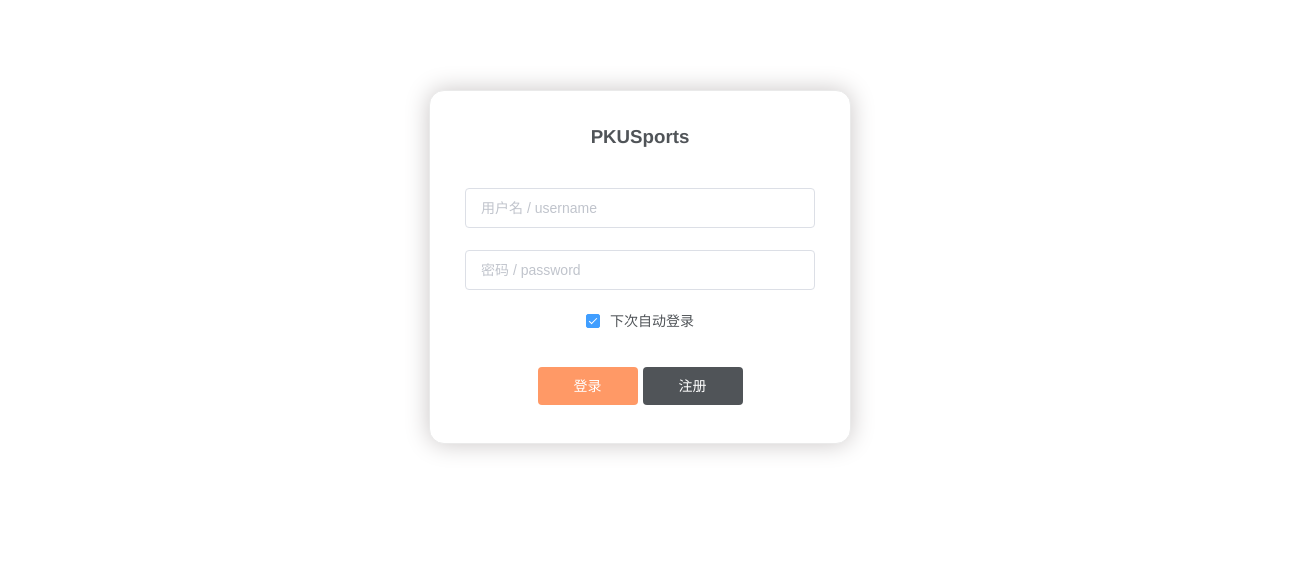
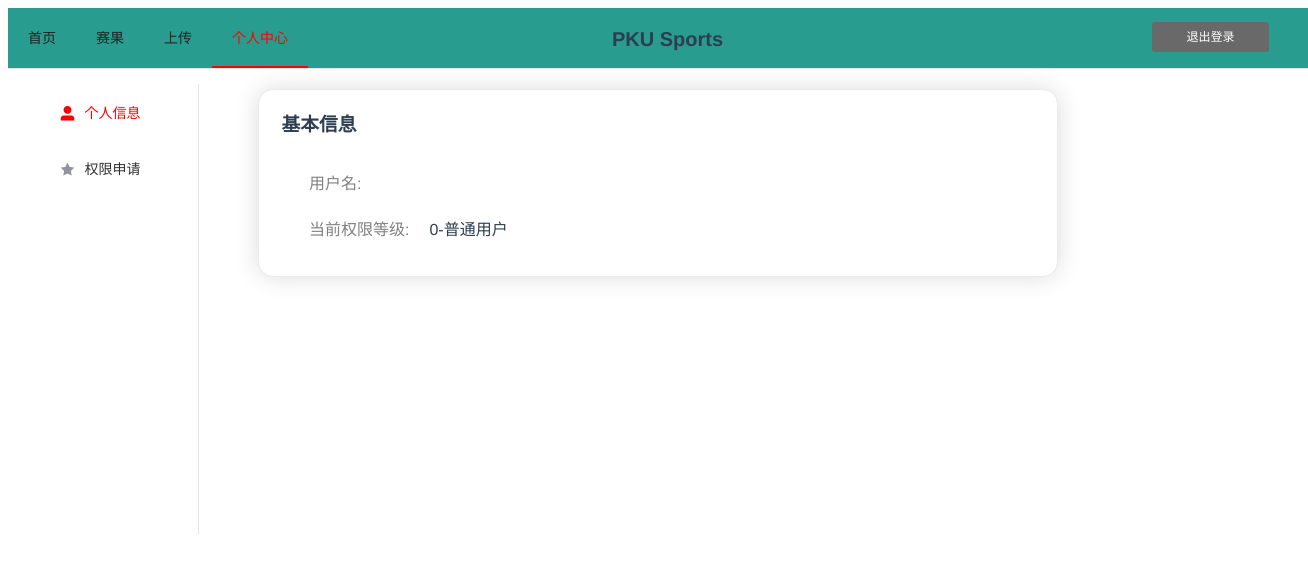
Before and after one commit to yudshj/PKUSportEvents-frontend, a Vue app: page /user/info in a window 1280 px wide. Before the commit this address led to /login. Shown: the top 572 px of the page, 1308 px wide, since content can reach past the window. Built offline with nearby package versions, Linux system fonts and the light colour scheme; the HTML template or start-up script is replaced by a standard one.

Commit message:
添加了权限显示和权限申请

```diff
--- /dev/null
+++ b/src/components/User/Access.vue
@@ -0,0 +1,129 @@
+<template>
+    <el-container class="main-container" direction="vertical">
+        <el-container class="part-container" direction="vertical">
+            <h1 class="bigtext">权限申请</h1>
+            <el-container direction="horizontal">
+                <p class="smalltext">当前权限等级: </p>
+                <p v-text="lvdisplay" style="margin-left:20px"></p>
+            </el-container>
+
+            <el-container direction="horizontal" style="margin-left:50px">
+            <el-select v-model="selected" placeholder="选择想要申请的权限" @change="AfterSelect">
+                <el-option
+                        v-for="item in options"
+                        :key="item.value"
+                        :label="item.label"
+                        :value="item.value">
+                </el-option>
+            </el-select>
+            </el-container>
+
+            <el-button type="primary" class="savebutton" v-on:click="Apply">申请</el-button>
+
+            <el-dialog class="login_dialog" :title="dialogTitle" :visible.sync="dialogVisible" :center=true :append-to-body=true :lock-scroll=true width="300px" :show-close=false :close-on-click-modal=false>
+                <el-button class="confirm_button" type="primary" style="margin-left:75px;width:100px;background: #FF9966;border: none;" v-on:click="closedialog">确认</el-button>
+            </el-dialog>
+
+        </el-container>
+    </el-container>
+</template>
+
+<script>
+    const lvlist = ['0-普通用户','1-发布者','2-管理员']
+    export default {
+        name: "Like",
+        data () {
+            return {
+                username: this.$store.state.username,
+                userlevel: this.$store.state.level,
+                lvdisplay: lvlist[this.$store.state.level],
+                options: [{
+                    value:1,
+                    label:'1-发布者'
+                },{
+                    value:2,
+                    label:'2-管理员'
+                }],
+                selected:"",
+                dialogTitle:"",
+                dialogVisible:false
+            }
+        },
+        methods: {
+            AfterSelect(){
+                this.$forceUpdate()
+            },
+            Apply() {
+                console.log(this.selected)
+                if(this.selected == 0){
+                    this.dialogTitle = "请选择想要申请的权限"
+                }
+                else {
+                    this.dialogTitle = "申请发送失败"
+                    this.$axios.post('/xxxx', {
+                        username: this.$store.state.username,
+                        applyid: this.selected
+                    }, {
+                        headers: {
+                            'token': this.$store.state.token
+                        }
+                    })
+                        .then(resp => {
+                            if (resp.data.code == 0){
+                                this.dialogTitle = "申请已发送"
+                            }
+                        })
+                }
+                this.dialogVisible = true
+            },
+            closedialog () {
+                this.dialogVisible = false
+            }
+        }
+
+    }
+</script>
+
+<style scoped>
+    .main-container {
+        postion: absolute;
+        margin-left: 250px;
+        margin-right:0;
+        width: 800px;
+        margin-top: 20px;
+    }
+    .part-container {
+        border-radius: 15px;
+        width: 800px;
+        background: #fff;
+        margin-bottom: 20px;
+        border: 1px solid #eaeaea;
+        box-shadow: 0 0 25px #DCDCDC;
+    }
+    .bigtext{
+        width:120px
+    }
+    .smalltext{
+        margin-left:50px;
+        color:gray
+    }
+    .el-checkbox+.el-checkbox {
+        margin-left: 0;
+    }
+    .el-checkbox {
+        margin-right: 30px;
+        margin-bottom: 10px;
+    }
+    .savebutton{
+        margin-top:20px;
+        margin-bottom:30px;
+        margin-left:340px;
+        width:120px; /*(left+width/2)等于container的大小的一半，就可以居中*/
+        background: #FF9966;
+        border: none;
+    }
+    .checkgroup{
+        margin-bottom:10px;
+        margin-left:30px;
+    }
+</style>
--- a/src/components/User/Info.vue
+++ b/src/components/User/Info.vue
@@ -2,11 +2,16 @@
     <el-container class="main-container" direction="vertical">
         <el-container class="part-container" direction="vertical">
             <h1 class="bigtext">基本信息</h1>
-            <el-container direction="horizontal">
+            <el-container direction="horizontal" style="margin-bottom:-10px">
                 <p class="smalltext">用户名: </p>
-                <p v-text="username"></p>
+                <p v-text="username" style="margin-left:20px"></p>
+            </el-container>
+            <el-container direction="horizontal" style="margin-bottom:20px">
+                <p class="smalltext">当前权限等级: </p>
+                <p v-text="lvdisplay" style="margin-left:20px"></p>
             </el-container>
         </el-container>
+        <!--
         <el-container class="part-container" direction="vertical">
             <h1 class="bigtext">其他信息</h1>
             <el-container direction="horizontal">
@@ -14,15 +19,19 @@
                 <p v-text="username"></p>
             </el-container>
         </el-container>
+        -->
     </el-container>
 </template>
 
 <script>
+    const lvlist = ['0-普通用户','1-发布者','2-管理员']
     export default {
         name: "Info",
         data () {
             return {
-                username: this.$store.state.username
+                username: this.$store.state.username,
+                userlevel: this.$store.state.level,
+                lvdisplay: lvlist[this.$store.state.level]
             }
         }
     }
--- a/src/components/User/sideIndex.vue
+++ b/src/components/User/sideIndex.vue
@@ -10,7 +10,7 @@
         </el-menu-item>
         <el-menu-item index="1">
             <i class="el-icon-star-on"></i>
-            <span slot="title">偏好设置</span>
+            <span slot="title">权限申请</span>
         </el-menu-item>
     </el-menu>
 </template>
@@ -29,7 +29,7 @@
                     this.$router.replace('/user/info')
                 }
                 else if(key == "1"){
-                    this.$router.replace('/user/like')
+                    this.$router.replace('/user/access')
                 }
             }
         }
--- a/src/main.js
+++ b/src/main.js
@@ -17,6 +17,7 @@ Vue.prototype.$axios = axios
 // MD5
 Vue.prototype.$md5 = md5
 
+/*
 router.beforeEach((to, from, next) => {
         if (to.meta.requireLogin) {
             if (store.state.logined) {
@@ -29,7 +30,7 @@ router.beforeEach((to, from, next) => {
         }
     }
 )
-
+*/
 
 
 new Vue({
--- a/src/router/index.js
+++ b/src/router/index.js
@@ -75,13 +75,13 @@ const routes = [
         }
       },
       {
-        path: '/user/like',
-        name: 'Like',
-        component: () => import('../components/User/Like'),
+        path: '/user/access',
+        name: 'Access',
+        component: () => import('../components/User/Access'),
         meta:{
           requireLogin : true
         }
-      }
+      },
     ]
   },
     {
--- a/src/store/index.js
+++ b/src/store/index.js
@@ -10,6 +10,7 @@ export default new Vuex.Store({
     token: window.localStorage.getItem("token") == null ? "" : window.localStorage.getItem("token"),
     username: window.localStorage.getItem("username") == null ? "" : window.localStorage.getItem("username"),
 	articleId: window.localStorage.getItem("ID") == null ? 5 : window.localStorage.getItem("ID"),
+    level: 0
   },
   mutations: {
     login (state,data) {
```
